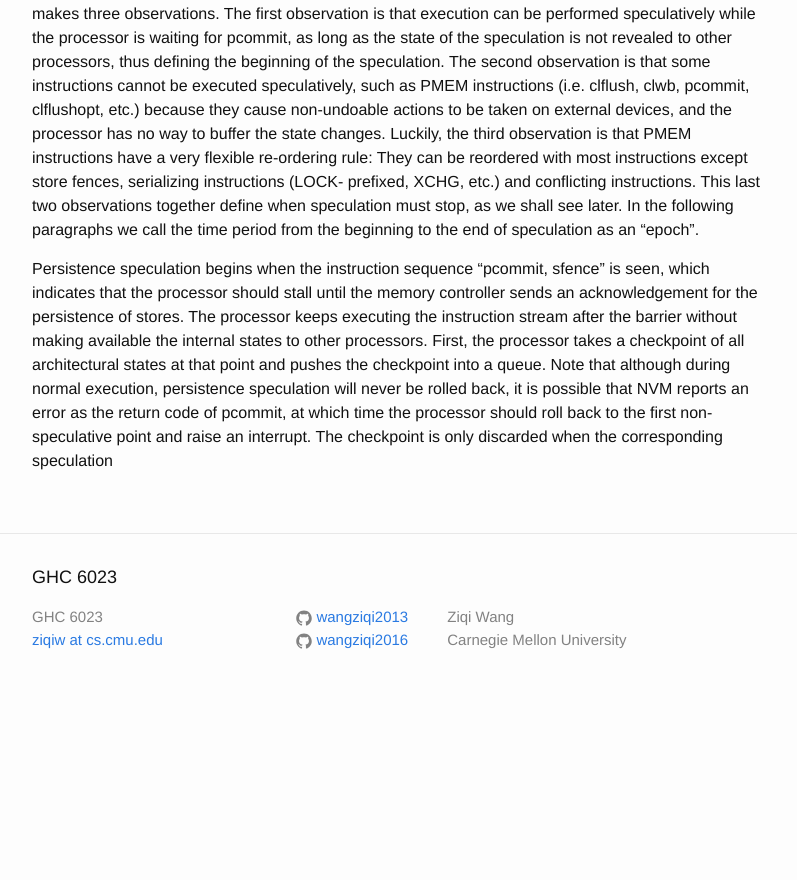
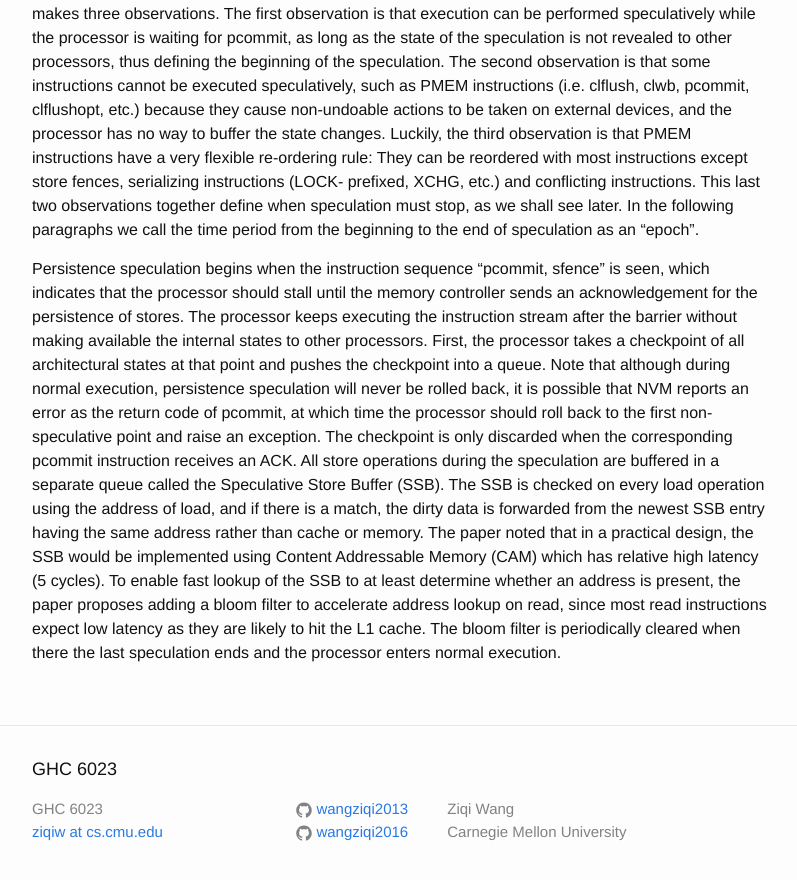
Before and after one commit to wangziqi2013/wangziqi2013.github.io, a Jekyll site: the page built from _posts/2019-02-19-Hiding-the-Long-Latency-of-Persist-Barrier-Using-Speculative-Exec.markdown, in a window 1280 px wide and 900 px high, scrolled down 1543 px. Shown: the top 880 px of the window, without its empty margins (238-1035 px from the left). Built offline with Jekyll 4.4.1, drawn with Linux system fonts in a browser that asks for light colours; before the commit the page ends 2254 px from its top, so only the background shows below that.

Commit message:
Adding bloom filter

```diff
--- a/_posts/2019-02-19-Hiding-the-Long-Latency-of-Persist-Barrier-Using-Speculative-Exec.markdown
+++ b/_posts/2019-02-19-Hiding-the-Long-Latency-of-Persist-Barrier-Using-Speculative-Exec.markdown
@@ -68,4 +68,11 @@ the instruction stream after the barrier without making available the internal s
 processor takes a checkpoint of all architectural states at that point and pushes the checkpoint into a queue. Note that
 although during normal execution, persistence speculation will never be rolled back, it is possible that NVM reports an
 error as the return code of pcommit, at which time the processor should roll back to the first non-speculative point and
-raise an interrupt. The checkpoint is only discarded when the corresponding speculation
+raise an exception. The checkpoint is only discarded when the corresponding pcommit instruction receives an ACK. All
+store operations during the speculation are buffered in a separate queue called the Speculative Store Buffer (SSB). The SSB
+is checked on every load operation using the address of load, and if there is a match, the dirty data is forwarded from
+the newest SSB entry having the same address rather than cache or memory. The paper noted that in a practical design, the
+SSB would be implemented using Content Addressable Memory (CAM) which has relative high latency (5 cycles). To enable
+fast lookup of the SSB to at least determine whether an address is present, the paper proposes adding a bloom filter
+to accelerate address lookup on read, since most read instructions expect low latency as they are likely to hit the L1
+cache. The bloom filter is periodically cleared when there the last speculation ends and the processor enters normal execution.
```
